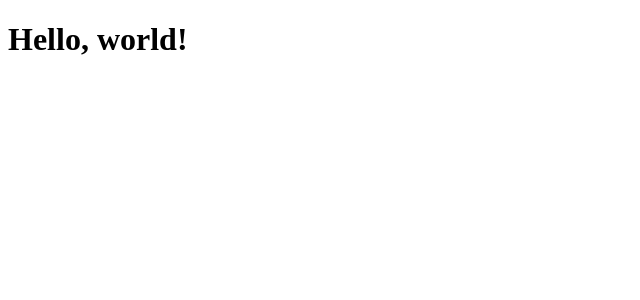
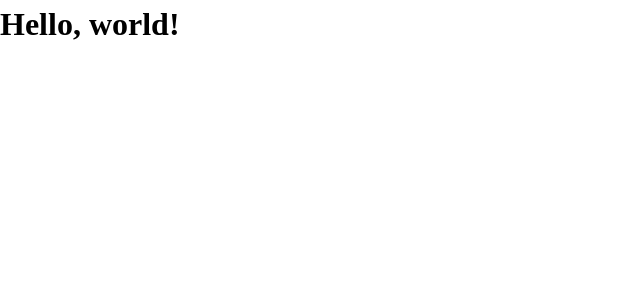
Before and after one commit to nospyrin73/scandiweb_test, a React (Create React App) app in the folder client/: page / in a window 1280 px wide. Shown: the top 300 px of the page, without its empty margins (0-640 px from the left). Built offline with nearby package versions, Linux system fonts and the light colour scheme.

Commit message:
reset default browser css styles

```diff
--- a/client/public/index.html
+++ b/client/public/index.html
@@ -3,7 +3,7 @@
   <head>
     <meta charset="utf-8" />
     <link rel="shortcut icon" type="image/png" href="%PUBLIC_URL%/favicon.png" />
-
+    <link rel="stylesheet" href="%PUBLIC_URL%/reset.css"/>
     <meta name="viewport" content="width=device-width, initial-scale=1" />
     <meta
       name="description"
--- /dev/null
+++ b/client/public/reset.css
@@ -0,0 +1,52 @@
+/*
+  1. Use a more-intuitive box-sizing model.
+*/
+*, *::before, *::after {
+  box-sizing: border-box;
+}
+/*
+  2. Remove default margin
+*/
+* {
+  margin: 0;
+}
+/*
+  3. Allow percentage-based heights in the application
+*/
+html, body {
+  height: 100%;
+}
+/*
+  Typographic tweaks!
+  4. Add accessible line-height
+  5. Improve text rendering
+*/
+body {
+  line-height: 1.5;
+  -webkit-font-smoothing: antialiased;
+}
+/*
+  6. Improve media defaults
+*/
+img, picture, video, canvas, svg {
+  display: block;
+  max-width: 100%;
+}
+/*
+  7. Remove built-in form typography styles
+*/
+input, button, textarea, select {
+  font: inherit;
+}
+/*
+  8. Avoid text overflows
+*/
+p, h1, h2, h3, h4, h5, h6 {
+  overflow-wrap: break-word;
+}
+/*
+  9. Create a root stacking context
+*/
+#root, #__next {
+  isolation: isolate;
+}
```
